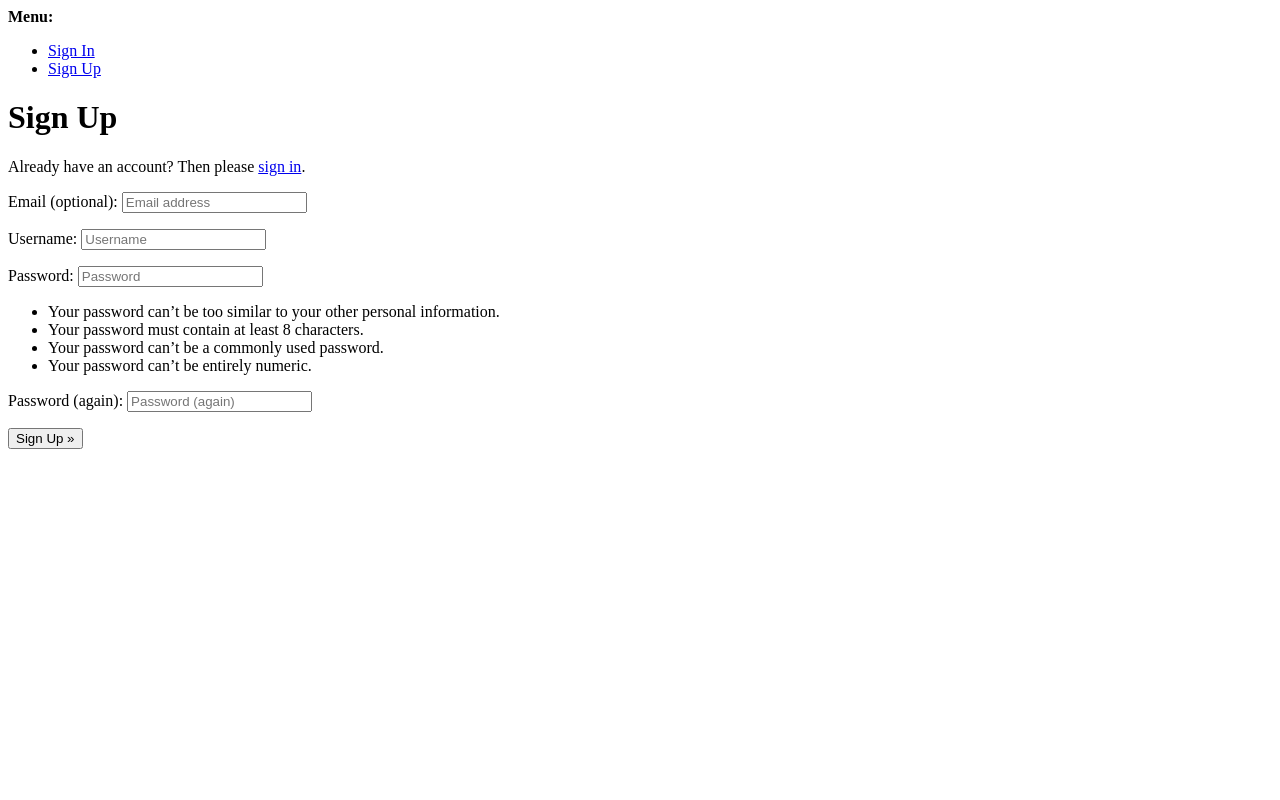
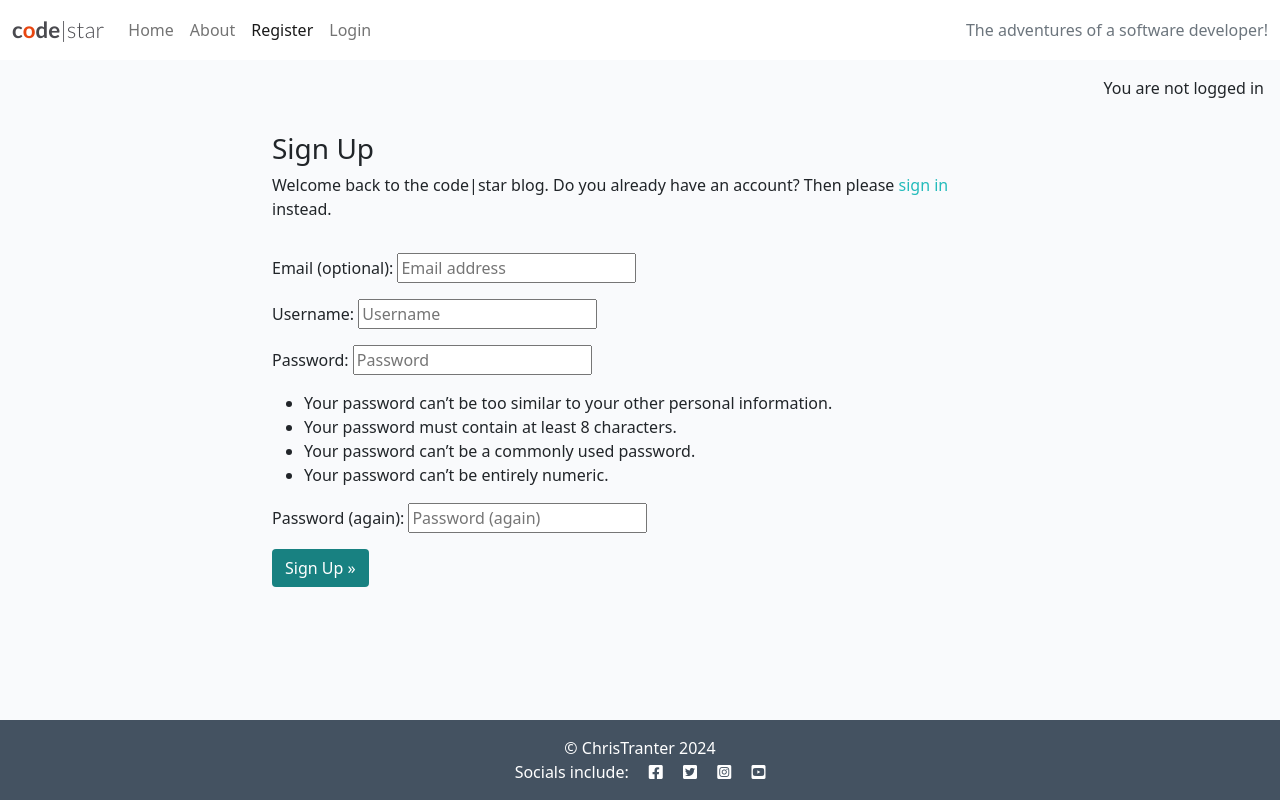
Before and after one commit to Chris-Tranter/blog_django, a Django app: page /accounts/signup/ in a window 1280 px wide. Run offline with Django 4.2, Linux system fonts and the light colour scheme.

Commit message:
added sign up form

```diff
--- a/codestar/settings.py
+++ b/codestar/settings.py
@@ -28,7 +28,7 @@ TEMPLATES_DIR = os.path.join(BASE_DIR, 'templates')
 SECRET_KEY = os.environ.get("SECRET_KEY")
 
 # SECURITY WARNING: don't run with debug turned on in production!
-DEBUG = False
+DEBUG = True
 ALLOWED_HOSTS = ['8000-christranter-blogdjango-wb65tssllhf.ws.codeinstitute-ide.net', '.herokuapp.com']
 
 
--- a/templates/account/signup.html
+++ b/templates/account/signup.html
@@ -1,21 +1,31 @@
-{% extends "account/base.html" %}
+{% extends "base.html" %}
 
 {% load i18n %}
 
-{% block head_title %}{% trans "Signup" %}{% endblock head_title %}
+{% block head_title %}{% trans "Signup" %}{% endblock %}
 
 {% block content %}
-<h1>{% trans "Sign Up" %}</h1>
+<div class="container">
+    <div class="row">
+        <div class="col-md-8 mt-3 offset-md-2">
+            <h3>{% trans "Sign Up" %}</h3>
 
-<p>{% blocktrans %}Already have an account? Then please <a href="{{ login_url }}">sign in</a>.{% endblocktrans %}</p>
-
+            <p>{% blocktrans %}Welcome back to the code|star blog. Do you already have an account? Then please <a
+                    class="link" href="{{ login_url }}">sign in</a> instead.{% endblocktrans %}</p>
+        </div>
+    </div>
+    <div class="row">
+        <div class="col-md-8 mt-3 offset-md-2">
             <form class="signup" id="signup_form" method="post" action="{% url 'account_signup' %}">
                 {% csrf_token %}
                 {{ form.as_p }}
                 {% if redirect_field_value %}
                 <input type="hidden" name="{{ redirect_field_name }}" value="{{ redirect_field_value }}" />
                 {% endif %}
-  <button type="submit">{% trans "Sign Up" %} &raquo;</button>
+                <button class="btn btn-signup right" type="submit">{% trans "Sign Up" %} &raquo;</button>
             </form>
+        </div>
+    </div>
+</div>
 
-{% endblock content %}
+{% endblock %}
--- a/templates/base.html
+++ b/templates/base.html
@@ -76,6 +76,11 @@
     </nav>
 
     <main class="flex-shrink-0 main-bg">
+        {% if user.is_authenticated %}
+        <p class="text-end m-3">You are logged in as {{ user.username }}</p>
+        {% else %}
+        <p class="text-end m-3">You are not logged in</p>
+        {% endif %}
 
         {% block content %}
         <!-- Content Goes here -->
```
Lines whose indentation alone changed are shown as unchanged.
